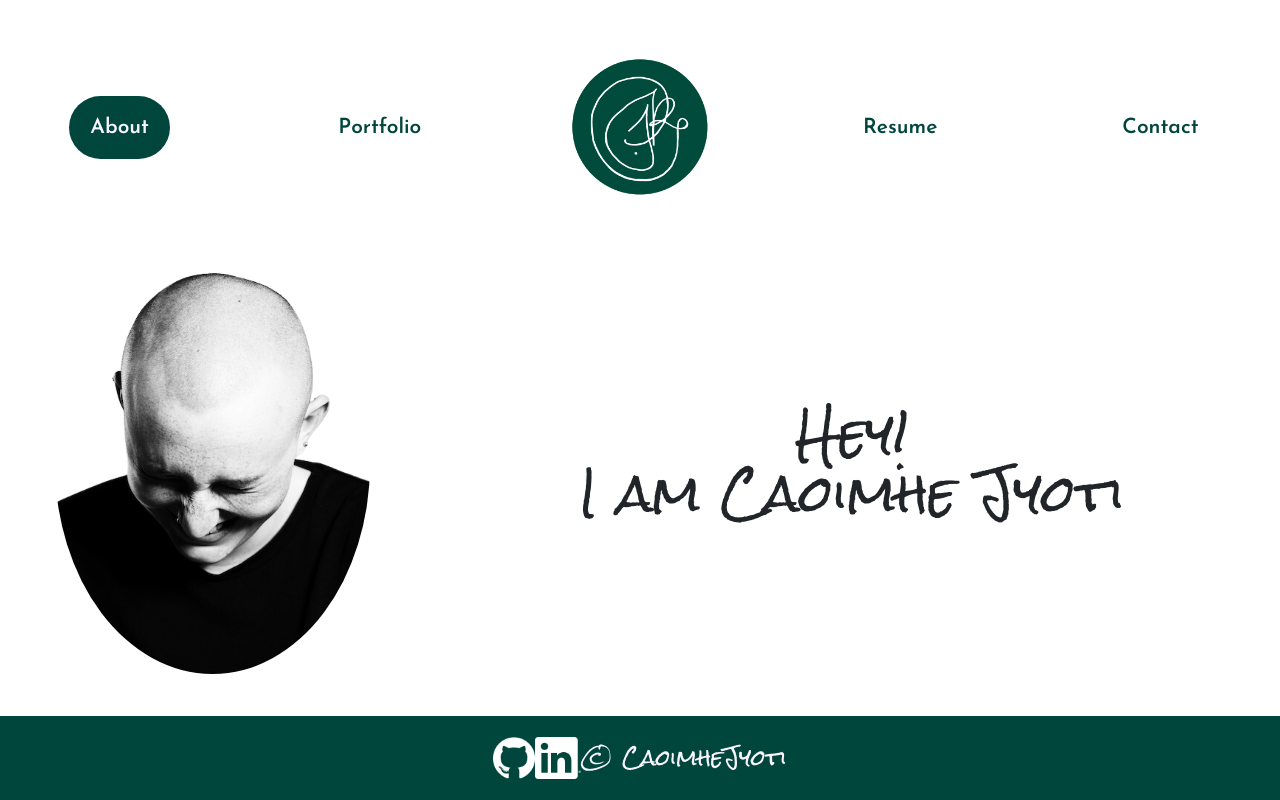
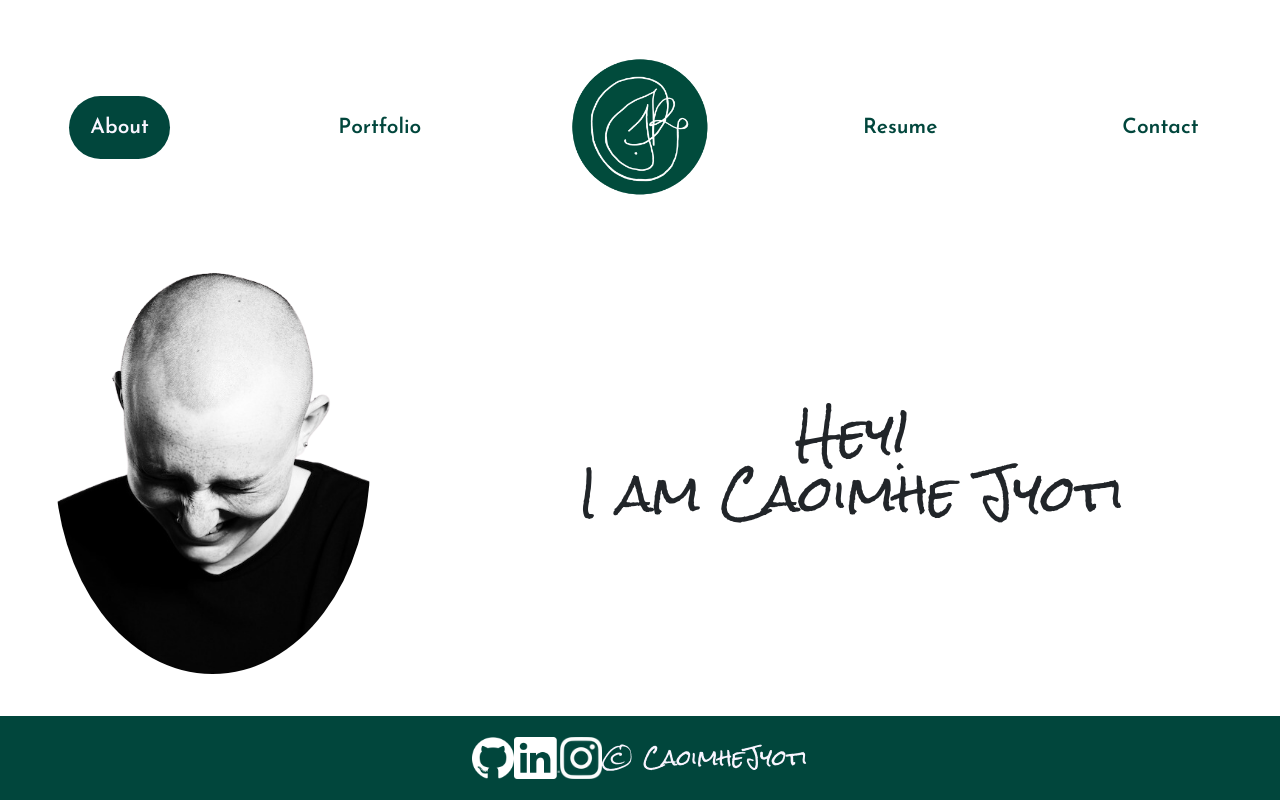
Before and after one commit to caoimhejyoti/caoimhejyoti-react, a React (Create React App) app: page / in a window 1280 px wide. Built offline with nearby package versions, Linux system fonts and the light colour scheme.

Commit message:
adding instagram logo

```diff
--- a/src/components/Footer.js
+++ b/src/components/Footer.js
@@ -1,6 +1,7 @@
 import React from "react";
 import github from "./../assets/img/logos/GitHub-Mark-Light-120px-plus.png";
 import linkedin from "./../assets/img/logos/In-White-128-┬«@2x.png";
+import instagram from "./../assets/img/logos/Instagram_Glyph_White.png";
 
 export default function Footer() {
   return (
@@ -19,6 +20,13 @@ export default function Footer() {
       >
         <img src={linkedin} alt="Linkedin logo" />
       </a>
+      <a
+        href="https://www.instagram.com/iamlcam/"
+        target="blank"
+        className="footer-img"
+      >
+        <img src={instagram} alt="Instagram logo" />
+      </a>
       <br />
       <h4>© CaoimheJyoti</h4>
     </div>
```
Also changed, not shown: src/assets/img/logos/Instagram_Glyph_White.png (added).
